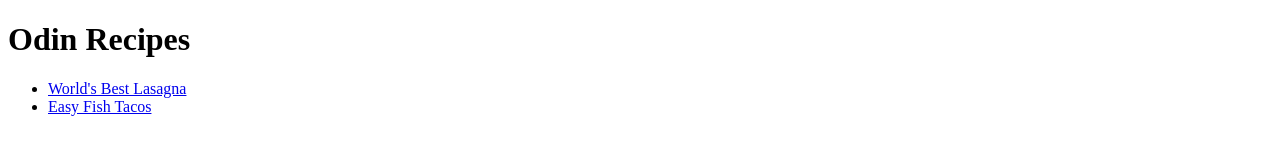
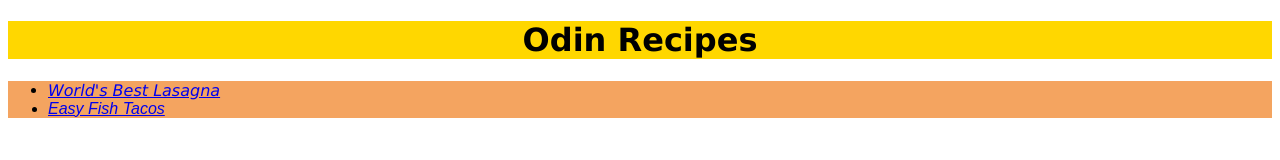
Before and after one commit to Marrone1/odin-recipes, a plain HTML site: page index.html in a window 1280 px wide. Drawn offline with Linux system fonts and the light colour scheme.

Commit message:
Changes in the style of the files

```diff
--- a/index.html
+++ b/index.html
@@ -3,13 +3,14 @@
     <head>
         <meta charset="utf-8">
         <title>Project: Recipes</title>
+        <link rel="stylesheet" href="style.css">
 
     </head>
     <body>
         <h1>Odin Recipes</h1>
-        <ul>
-            <li><a href="recipes/lasagna.html">World's Best Lasagna</a></li>
-            <li><a href="recipes/fish_tacos.html">Easy Fish Tacos</a></li>
+        <ul class="List">
+            <li id="lasagna"><a href="recipes/lasagna.html" >World's Best Lasagna</a></li>
+            <li id="fish"><a href="recipes/fish_tacos.html" >Easy Fish Tacos</a></li>
         </ul>
 
 
--- /dev/null
+++ b/style.css
@@ -0,0 +1,33 @@
+h1 {
+    text-align: center;
+    color: black;
+    font-family: Verdana, Geneva, Tahoma, sans-serif;
+    font-size: 32px;
+    background-color:gold;
+}
+.List{
+    text-align: left;
+    background-color: sandybrown;
+    font-style: italic;
+}
+#lasagna{
+    font-family: 'Lucida Sans', 'Lucida Sans Regular', 'Lucida Grande', 'Lucida Sans Unicode', Geneva, Verdana, sans-serif;
+
+}
+#fish{
+    font-family: Arial, Helvetica, sans-serif;
+
+}
+p{
+    text-align: left;
+    color: black;
+    font-style: normal;
+}
+ul{
+    text-align: justify;
+    background-color: beige;
+}
+ol{
+    text-align: justify;
+    background-color: blanchedalmond;
+}
```
Also changed, not shown: recipes/fish_tacos.html (+1 -0 lines), recipes/lasagna.html (+1 -0 lines).
